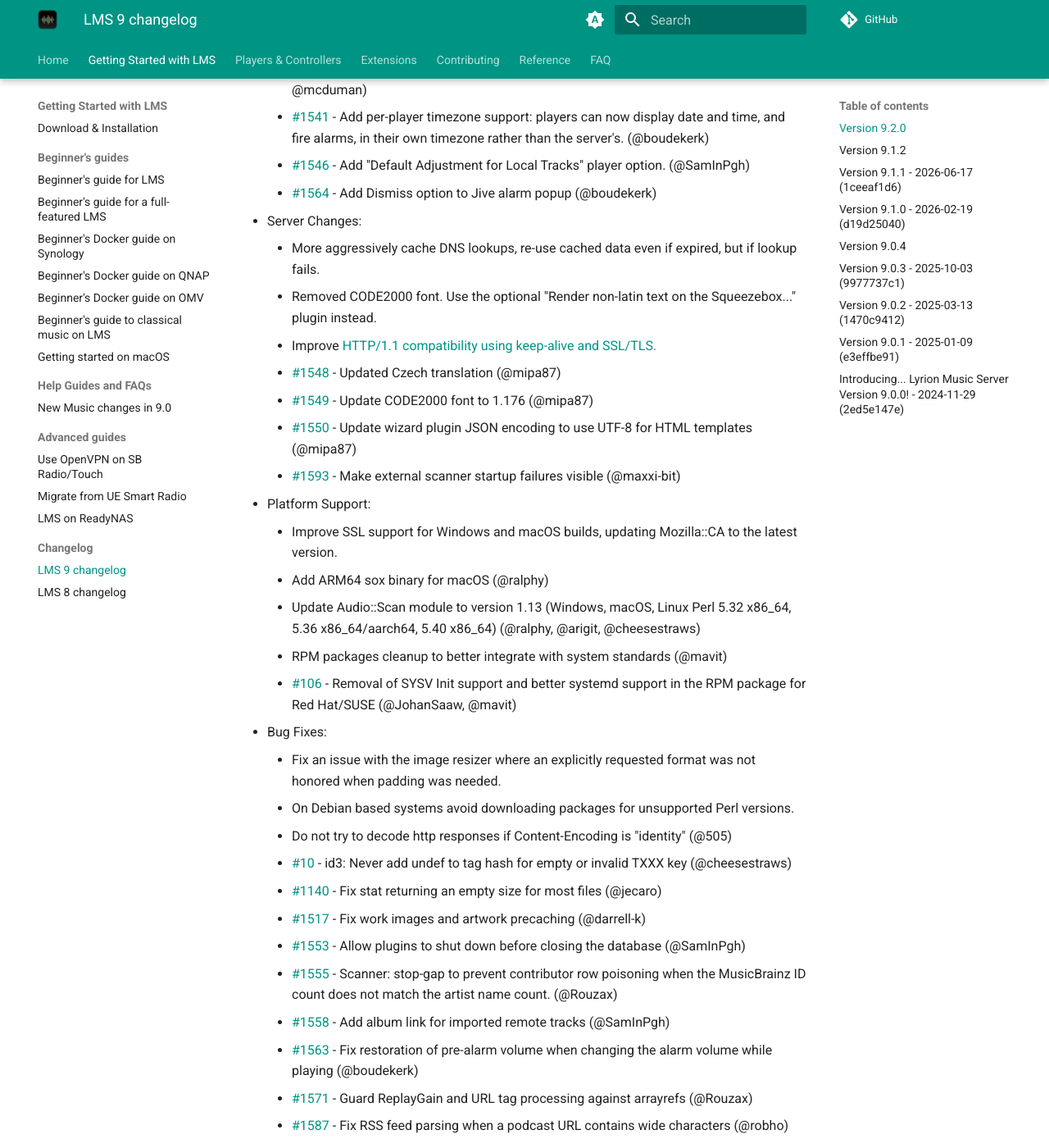
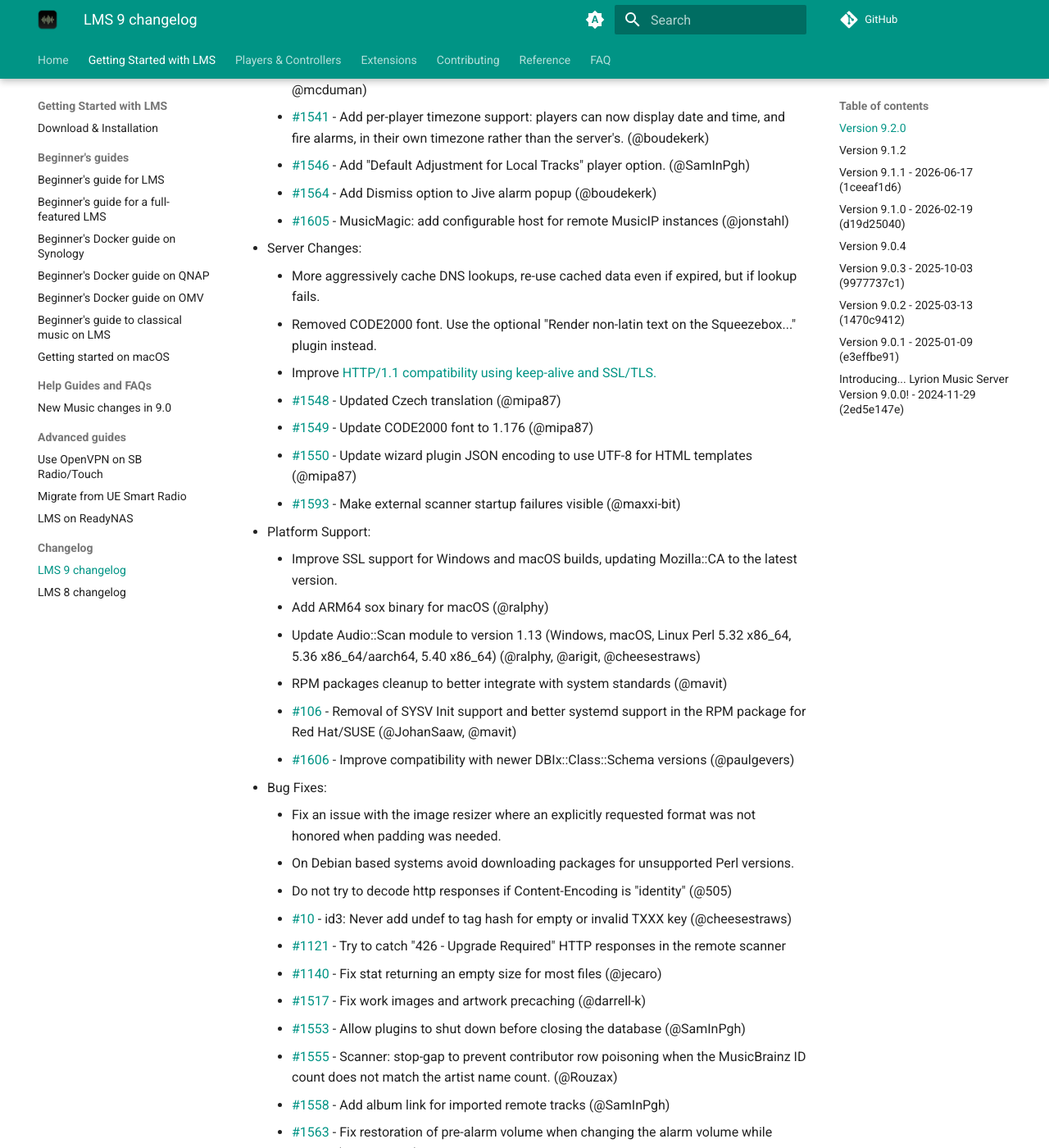
Before and after one commit to LMS-Community/lms-community.github.io, an MkDocs documentation site: the page built from docs/getting-started/changelog-lms9.md, in a window 1280 px wide and 1400 px high, scrolled down 382 px. Shown: the whole window at 82% size. Built offline with MkDocs 1.6.1 and Material for MkDocs 9.7.7, drawn with Linux system fonts in a browser that asks for light colours; a script that is not in the unit is left out; plug-ins that fetch from the network failed and are left out; comment, search, counter and statistics services are not loaded.

Commit message:
Update external data sources

```diff
--- a/docs/contributing/strings-coverage.json
+++ b/docs/contributing/strings-coverage.json
@@ -1 +1 @@
-[{"Language": "Czech", "Identifier": "CS", "Coverage": 97.6510067114094}, {"Language": "Danish", "Identifier": "DA", "Coverage": 93.04889741131352}, {"Language": "German", "Identifier": "DE", "Coverage": 94.0556088207095}, {"Language": "English", "Identifier": "EN", "Coverage": 100.0}, {"Language": "English (United Kingdom)", "Identifier": "EN_GB", "Coverage": 2.636625119846596}, {"Language": "Spanish", "Identifier": "ES", "Coverage": 79.67401725790988}, {"Language": "Finnish", "Identifier": "FI", "Coverage": 77.90028763183126}, {"Language": "French", "Identifier": "FR", "Coverage": 95.73346116970278}, {"Language": "Hebrew", "Identifier": "HE", "Coverage": 41.514860977948224}, {"Language": "Hungarian", "Identifier": "HU", "Coverage": 92.76126558005753}, {"Language": "Italian", "Identifier": "IT", "Coverage": 77.46883988494727}, {"Language": "Japanese", "Identifier": "JA", "Coverage": 22.291466922339406}, {"Language": "Dutch", "Identifier": "NL", "Coverage": 94.8705656759348}, {"Language": "Norwegian", "Identifier": "NO", "Coverage": 83.41323106423778}, {"Language": "Polish", "Identifier": "PL", "Coverage": 82.98178331735379}, {"Language": "Portuguese", "Identifier": "PT", "Coverage": 32.694151486097795}, {"Language": "Russian", "Identifier": "RU", "Coverage": 77.99616490891658}, {"Language": "Swedish", "Identifier": "SV", "Coverage": 96.06903163950143}, {"Language": "Chinese (Simplified, China)", "Identifier": "ZH_CN", "Coverage": 71.3326941514861}]
+[{"Language": "Czech", "Identifier": "CS", "Coverage": 97.65325670498085}, {"Language": "Danish", "Identifier": "DA", "Coverage": 93.05555555555556}, {"Language": "German", "Identifier": "DE", "Coverage": 94.06130268199233}, {"Language": "English", "Identifier": "EN", "Coverage": 100.0}, {"Language": "English (United Kingdom)", "Identifier": "EN_GB", "Coverage": 2.6340996168582373}, {"Language": "Spanish", "Identifier": "ES", "Coverage": 79.69348659003832}, {"Language": "Finnish", "Identifier": "FI", "Coverage": 77.92145593869732}, {"Language": "French", "Identifier": "FR", "Coverage": 95.7375478927203}, {"Language": "Hebrew", "Identifier": "HE", "Coverage": 41.57088122605364}, {"Language": "Hungarian", "Identifier": "HU", "Coverage": 92.76819923371647}, {"Language": "Italian", "Identifier": "IT", "Coverage": 77.4904214559387}, {"Language": "Japanese", "Identifier": "JA", "Coverage": 22.270114942528735}, {"Language": "Dutch", "Identifier": "NL", "Coverage": 94.87547892720306}, {"Language": "Norwegian", "Identifier": "NO", "Coverage": 83.42911877394636}, {"Language": "Polish", "Identifier": "PL", "Coverage": 82.99808429118774}, {"Language": "Portuguese", "Identifier": "PT", "Coverage": 32.758620689655174}, {"Language": "Russian", "Identifier": "RU", "Coverage": 78.01724137931035}, {"Language": "Swedish", "Identifier": "SV", "Coverage": 96.02490421455938}, {"Language": "Chinese (Simplified, China)", "Identifier": "ZH_CN", "Coverage": 71.36015325670498}]
--- a/docs/getting-started/changelog-lms9.md
+++ b/docs/getting-started/changelog-lms9.md
@@ -9,6 +9,7 @@
 	- [#1541](https://github.com/LMS-Community/slimserver/pull/1541) \- Add per-player timezone support: players can now display date and time, and fire alarms, in their own timezone rather than the server's. (@boudekerk)
 	- [#1546](https://github.com/LMS-Community/slimserver/pull/1546) \- Add "Default Adjustment for Local Tracks" player option. (@SamInPgh)
 	- [#1564](https://github.com/LMS-Community/slimserver/pull/1564) \- Add Dismiss option to Jive alarm popup (@boudekerk)
+	- [#1605](https://github.com/LMS-Community/slimserver/pull/1605) \- MusicMagic: add configurable host for remote MusicIP instances (@jonstahl)
 
 - Server Changes:
 
@@ -27,6 +28,7 @@
 	- Update Audio::Scan module to version 1.13 (Windows, macOS, Linux Perl 5.32 x86\_64, 5.36 x86\_64/aarch64, 5.40 x86\_64) (@ralphy, @arigit, @cheesestraws)
 	- RPM packages cleanup to better integrate with system standards (@mavit)
 	- [#106](https://github.com/LMS-Community/slimserver-platforms/pull/106) \- Removal of SYSV Init support and better systemd support in the RPM package for Red Hat/SUSE (@JohanSaaw, @mavit)
+	- [#1606](https://github.com/LMS-Community/slimserver-platforms/pull/1606) \- Improve compatibility with newer DBIx::Class::Schema versions (@paulgevers)
 
 - Bug Fixes:
 
@@ -34,6 +36,7 @@
 	- On Debian based systems avoid downloading packages for unsupported Perl versions.
 	- Do not try to decode http responses if Content-Encoding is "identity" (@505)
 	- [#10](https://github.com/LMS-Community/Audio-Scan/pull/10) \- id3: Never add undef to tag hash for empty or invalid TXXX key (@cheesestraws)
+	- [#1121](https://github.com/LMS-Community/slimserver/issues/1121) \- Try to catch "426 - Upgrade Required" HTTP responses in the remote scanner
 	- [#1140](https://github.com/LMS-Community/slimserver/pull/1140) \- Fix stat returning an empty size for most files (@jecaro)
 	- [#1517](https://github.com/LMS-Community/slimserver/pull/1517) \- Fix work images and artwork precaching (@darrell-k)
 	- [#1553](https://github.com/LMS-Community/slimserver/pull/1553) \- Allow plugins to shut down before closing the database (@SamInPgh)
```
